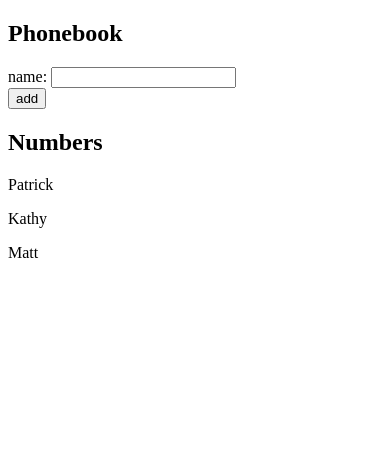
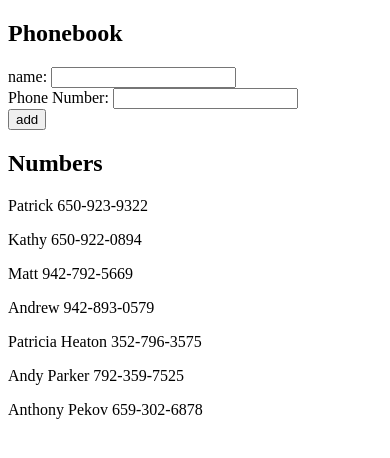
Before and after one commit to BearsLair/phonebook-frontend, a React (Vite) app in the folder phonebook-frontend/: page / in a window 390 px wide. Shown: the top 458 px of the page. Built offline with nearby package versions, Linux system fonts and the light colour scheme.

Commit message:
phone numbers can now be added

```diff
--- a/phonebook-frontend/src/App.jsx
+++ b/phonebook-frontend/src/App.jsx
@@ -2,17 +2,26 @@ import { useState } from "react";
 
 const App = () => {
   const [persons, setPersons] = useState([
-    { name: "Patrick" },
-    { name: "Kathy" },
-    { name: "Matt" },
+    { name: "Patrick", number: "650-923-9322" },
+    { name: "Kathy", number: "650-922-0894" },
+    { name: "Matt", number: "942-792-5669" },
+    { name: "Andrew", number: "942-893-0579" },
+    { name: "Patricia Heaton", number: "352-796-3575" },
+    { name: "Andy Parker", number: "792-359-7525" },
+    { name: "Anthony Pekov", number: "659-302-6878" },
   ]);
   const [newName, setNewName] = useState("");
+  const [phoneNumber, setPhoneNumber] = useState("");
 
-  const handleInputChange = (event) => {
+  const handleNameChange = (event) => {
     setNewName(event.target.value);
   };
 
-  const handleAddName = (event) => {
+  const handleNumberChange = (event) => {
+    setPhoneNumber(event.target.value);
+  };
+
+  const handleAddPerson = (event) => {
     event.preventDefault();
 
     const duplicateExists = persons.some((person) => newName === person.name);
@@ -20,9 +29,14 @@ const App = () => {
     if (duplicateExists) {
       alert(`${newName} is already in the phonebook.`);
       setNewName("");
+      setPhoneNumber("");
     } else {
-      setPersons([...persons, { name: `${newName}` }]);
+      setPersons([
+        ...persons,
+        { name: `${newName}`, number: `${phoneNumber}` },
+      ]);
       setNewName("");
+      setPhoneNumber("");
     }
   };
 
@@ -32,17 +46,29 @@ const App = () => {
       <form>
         <div>
           name:{" "}
-          <input type="text" value={newName} onChange={handleInputChange} />
+          <input type="text" value={newName} onChange={handleNameChange} />
         </div>
         <div>
-          <button type="submit" onClick={handleAddName}>
+          Phone Number:{" "}
+          <input
+            type="text"
+            value={phoneNumber}
+            onChange={handleNumberChange}
+          />
+        </div>
+        <div>
+          <button type="submit" onClick={handleAddPerson}>
             add
           </button>
         </div>
       </form>
       <h2>Numbers</h2>
       {persons.map((person, index) => {
-        return <p key={index}>{person.name}</p>;
+        return (
+          <p key={index}>
+            {person.name} {person.number}
+          </p>
+        );
       })}
     </div>
   );
```
